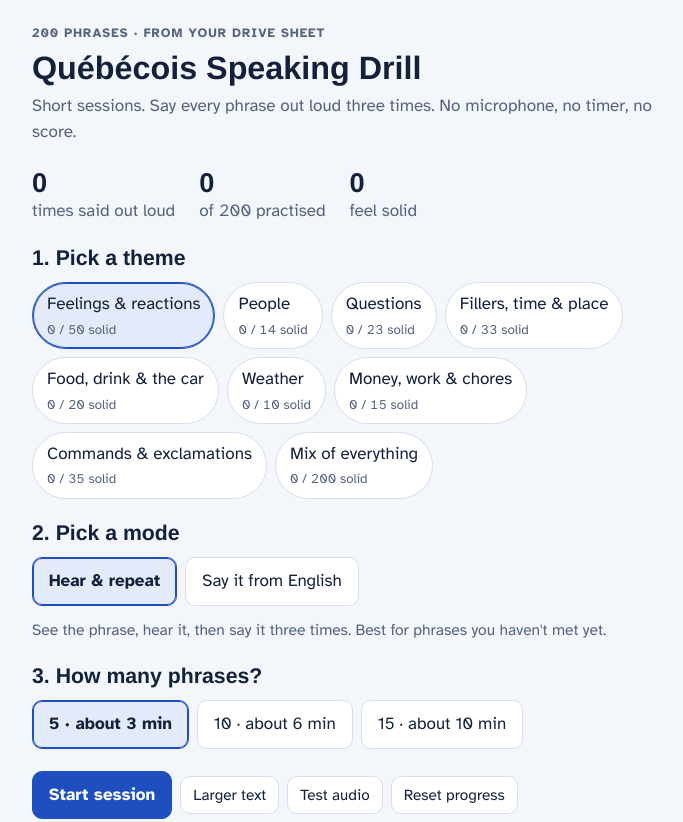
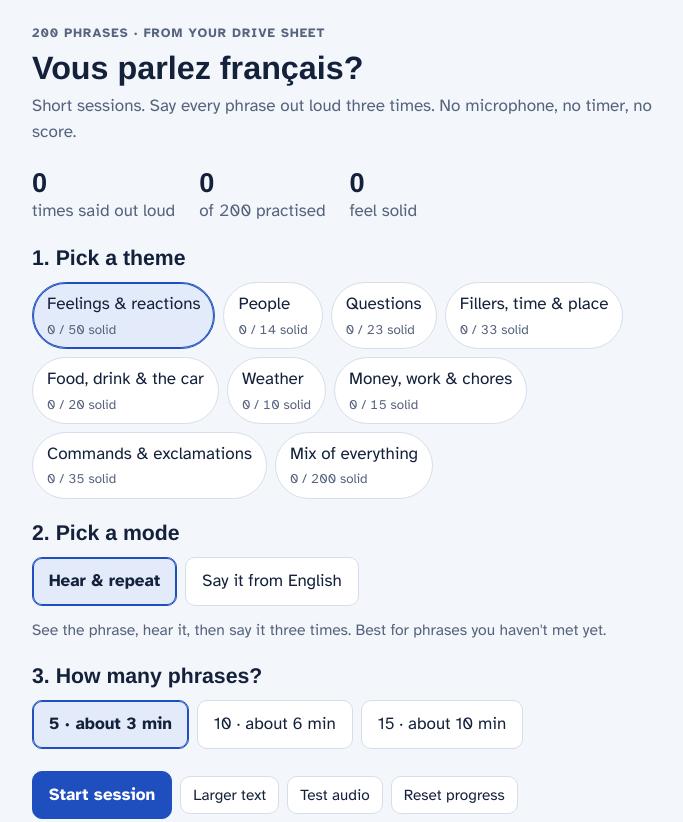
Before and after one commit to pv-sudo-oss/quebecois-drill, a plain HTML site: page index.html in a window 1280 px wide. Shown: the top 822 px of the page, without its empty margins (288-971 px from the left). Drawn offline with Linux system fonts and the light colour scheme; a web font is replaced by a local one.

Commit message:
Rename app to "Vous parlez français?"
Co-Authored-By: Claude Opus 5.5 <noreply@anthropic.com>
Claude-Session: https://claude.ai/code/session_01XAiuGehiH6epuFjyvkWJ3n

```diff
--- a/index.html
+++ b/index.html
@@ -11,10 +11,10 @@
 <link rel="apple-touch-icon" href="icons/apple-touch-icon.png">
 <meta name="apple-mobile-web-app-capable" content="yes">
 <meta name="mobile-web-app-capable" content="yes">
-<meta name="apple-mobile-web-app-title" content="Québécois">
+<meta name="apple-mobile-web-app-title" content="Vous parlez français?">
 <meta name="apple-mobile-web-app-status-bar-style" content="default">
 <style>:root{padding-top:env(safe-area-inset-top,0px);padding-bottom:env(safe-area-inset-bottom,0px)}html{-webkit-text-size-adjust:100%}body{margin:0}img{max-width:100%}</style>
-<title>Québécois Speaking Drill</title>
+<title>Vous parlez français?</title>
 <link rel="preconnect" href="https://fonts.googleapis.com">
 <link rel="stylesheet" href="https://fonts.googleapis.com/css2?family=Atkinson+Hyperlegible:wght@400;700&family=Familjen+Grotesk:wght@500;700&display=swap">
 <style>
@@ -111,7 +111,7 @@ kbd{font-family:var(--body);border:1px solid var(--line);border-bottom-width:2px
 <div class="wrap">
   <header>
     <span class="label">200 phrases · from your Drive sheet</span>
-    <h1>Québécois Speaking Drill</h1>
+    <h1>Vous parlez français?</h1>
     <p class="muted">Short sessions. Say every phrase out loud three times. No microphone, no timer, no score.</p>
   </header>
 
```
Also changed, not shown: sw.js (+1 -1 lines), manifest.webmanifest.
